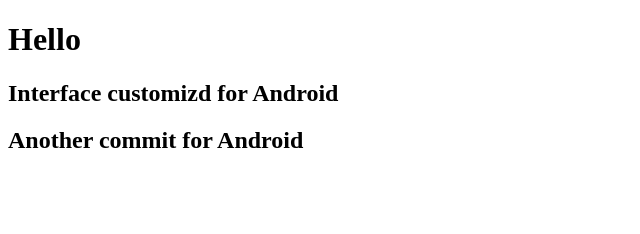
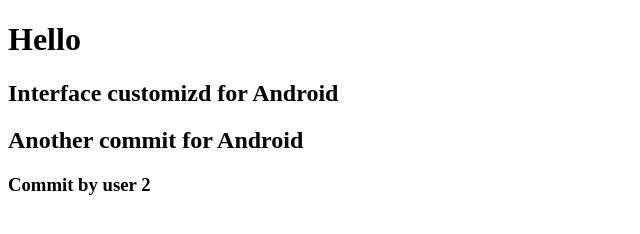
Before and after one commit to SU-Nesterenko/my_mobile_project, a plain HTML site: page index.htm in a window 1280 px wide. Shown: the whole page, without its empty margins (0-640 px from the left). Drawn offline with Linux system fonts and the light colour scheme.

Commit message:
Commit by user2

```diff
--- a/index.htm
+++ b/index.htm
@@ -7,5 +7,6 @@
 		<h1>Hello</h1>
 		<h2>Interface customizd for Android</h2>
 		<h2>Another commit for Android</h2>
+		<h3>Commit by user 2</h3>
 	</body>
 </html>
```
